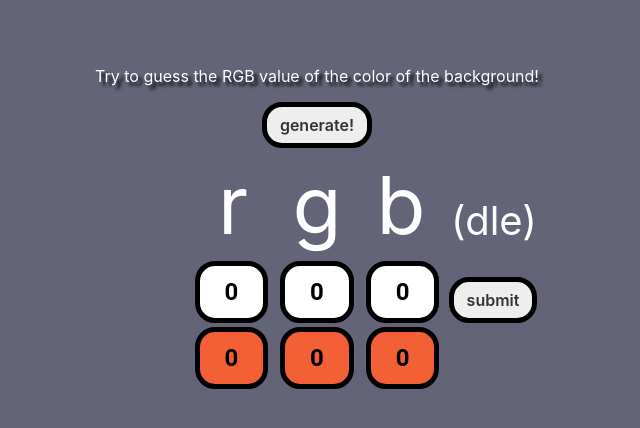
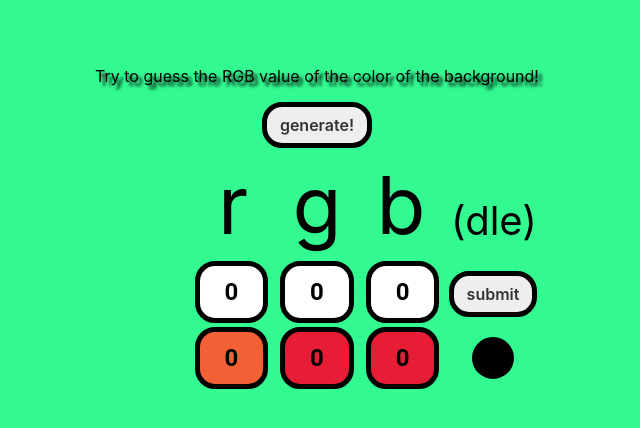
Before and after one commit to Syltaris/rgbdle, a Svelte app: page / in a window 1280 px wide. Both pictures are taken after a click on the button "submit". Shown: the top 428 px of the page, without its empty margins (323-963 px from the left). Built offline with nearby package versions, Linux system fonts and the light colour scheme.

Commit message:
make enter shift focus

```diff
--- a/src/App.svelte
+++ b/src/App.svelte
@@ -3,9 +3,37 @@
   import luminance from "./utils/getLuminance";
 
   let firstAnsbox; // ref to 1st input box
+  let secondAnsBox;
+  let thirdAnsBox;
+  let rgb = [0, 0, 0];
 
-  let rgb = [100, 100, 120];
+  /* guesses */
+  let completed = false;
+  let guesses = [];
 
+  let rGuess = 0;
+  let gGuess = 0;
+  let bGuess = 0;
+
+  const submitAnswer = () => {
+    guesses.unshift([rGuess, gGuess, bGuess]);
+    guesses = guesses;
+
+    if (rGuess == rgb[0] && gGuess == rgb[1] && bGuess == rgb[2]) {
+      alert("Yay!");
+      completed = true;
+      return;
+    }
+
+    // reset the guess
+    rGuess = 0;
+    gGuess = 0;
+    bGuess = 0;
+    completed = false;
+
+    // set cursor to 1st input
+    firstAnsbox.focus();
+  };
   const randomizeRgb = () => {
     rgb = [
       Math.floor(Math.random() * 255),
@@ -20,30 +48,21 @@
     bGuess = 0;
   };
 
-  /* guesses */
-  let guesses = [];
+  const skipSubmitAndAutoTab = (e) => {
+    if (e.key === "Enter") {
+      e.preventDefault();
 
-  let rGuess = 0;
-  let gGuess = 0;
-  let bGuess = 0;
+      if (e.target === firstAnsbox) {
+        secondAnsBox.focus();
+      } else if (e.target === secondAnsBox) {
+        thirdAnsBox.focus();
+      } else if (e.target === thirdAnsBox) {
+        submitAnswer();
+      }
+    }
+  };
 
-  const submitAnswer = () => {
-    if (rGuess == rgb[0] && gGuess == rgb[1] && bGuess == rgb[2]) {
-      alert("Yay!");
-      return;
-    }
-
-    guesses.unshift([rGuess, gGuess, bGuess]);
-    guesses = guesses;
-
-    // reset the guess
-    rGuess = 0;
-    gGuess = 0;
-    bGuess = 0;
-
-    // set cursor to 1st input
-    firstAnsbox.focus();
-  };
+  randomizeRgb();
 </script>
 
 <main>
@@ -74,20 +93,24 @@
 
     <div class="ansboxes-container">
       <AnswerBox
+        disabled={completed}
         bind:value={rGuess}
-        onSubmit={submitAnswer}
+        onSubmit={skipSubmitAndAutoTab}
         bind:inputRef={firstAnsbox}
       />
-      <AnswerBox bind:value={gGuess} onSubmit={submitAnswer} />
-      <AnswerBox bind:value={bGuess} onSubmit={submitAnswer} />
-      <button
-        style="
-			position: absolute;
-			margin-left: 22rem;
-			margin-top: 1em;
-		"
-        on:click={submitAnswer}
-      >
+      <AnswerBox
+        disabled={completed}
+        bind:value={gGuess}
+        onSubmit={skipSubmitAndAutoTab}
+        bind:inputRef={secondAnsBox}
+      />
+      <AnswerBox
+        disabled={completed}
+        bind:value={bGuess}
+        onSubmit={submitAnswer}
+        bind:inputRef={thirdAnsBox}
+      />
+      <button disabled={completed} class="right-offset" on:click={submitAnswer}>
         Submit
       </button>
     </div>
@@ -102,6 +125,11 @@
         />
         <AnswerBox disabled answer={rgb[1]} value={guess[1]} />
         <AnswerBox disabled answer={rgb[2]} value={guess[2]} />
+
+        <div
+          class="anspreview-box right-offset"
+          style="background-color: rgb({guess[0]},{guess[1]},{guess[2]})"
+        />
       </div>
     {/each}
   </div>
@@ -141,6 +169,22 @@
     animation-duration: 0.3s;
   }
 
+  .right-offset {
+    position: absolute;
+    margin-left: 22rem;
+    margin-top: 0.6em;
+  }
+
+  .anspreview-box {
+    width: 2rem;
+    height: 2rem;
+    border: 5px solid black;
+    border-radius: 4rem;
+    outline: none;
+
+    text-align: center;
+  }
+
   .container {
     width: 100%;
     height: calc(100vh - 50px); /* why 50px? */
@@ -151,8 +195,7 @@
     flex-direction: column;
     align-items: center;
 
-    transition: background-color 0.5s ease;
-    transition: color 0.5s ease;
+    transition: background-color 0.5s ease, color 0.5s ease;
   }
 
   @media (min-width: 640px) {
--- a/src/components/AnswerBox.svelte
+++ b/src/components/AnswerBox.svelte
@@ -30,9 +30,9 @@
     }
 
     const difference = Math.abs(answer - value);
-    if (difference > 175) {
+    if (difference > 100) {
       return "#E71D36";
-    } else if (difference > 50) {
+    } else if (difference > 20) {
       return "#F46036";
     } else if (difference > 0) {
       return "#FED766";
@@ -47,7 +47,7 @@
     {id}
     {disabled}
     on:input={validateAndUpdate}
-    on:keypress={(e) => e.key === "Enter" && onSubmit?.()}
+    on:keypress={(e) => e.key === "Enter" && onSubmit?.(e)}
     bind:value
     bind:this={inputRef}
     style="background-color: {getBoxColor(value)};"
```
